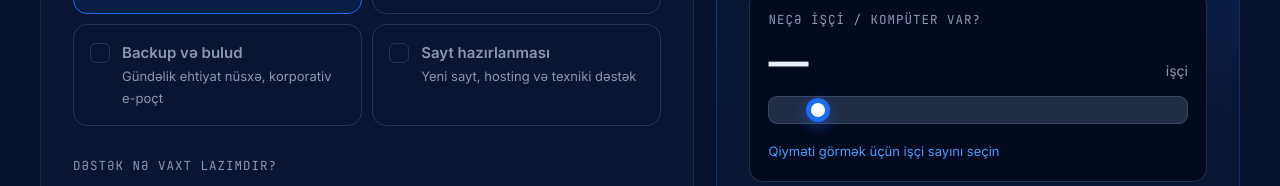
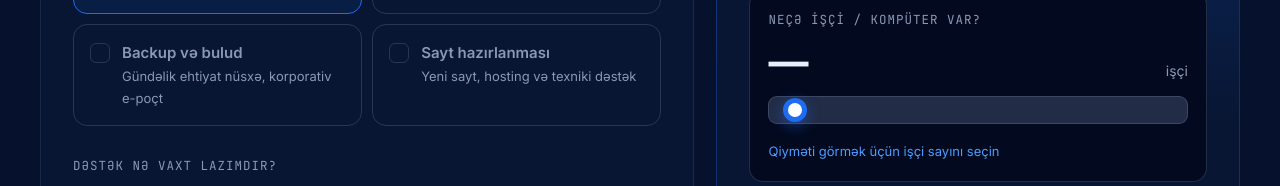
Before and after one commit to sentrisolution/sentrinew, a plain HTML site: page index.html in a window 1280 px wide. Shown: the part 6851-7037 px from the top of the page. Drawn offline with Linux system fonts and the light colour scheme.

Commit message:
Calculator: employee slider starts at the far left until chosen
Co-Authored-By: Claude Opus 5.5 <noreply@anthropic.com>

```diff
--- a/index.html
+++ b/index.html
@@ -618,7 +618,7 @@ body,.alt,.card,.info a,.stat,.checks li,footer{transition:background-color .3s,
         <div class="cemp" id="cStepEmp">
           <label class="mono" for="cEmp">Neçə işçi / kompüter var?</label>
           <div class="emp"><b id="cEmpV">—</b><span>işçi</span></div>
-          <input class="rng unset" id="cEmp" type="range" min="1" max="150" value="10">
+          <input class="rng unset" id="cEmp" type="range" min="1" max="150" value="1">
           <p class="chint" id="cEmpHint">Qiyməti görmək üçün işçi sayını seçin</p>
         </div>
         <ul class="clist" id="cList"></ul>
```
